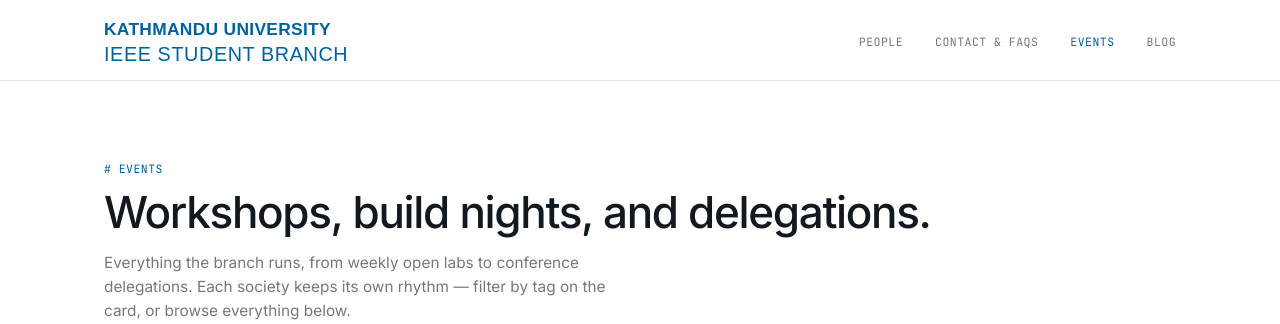
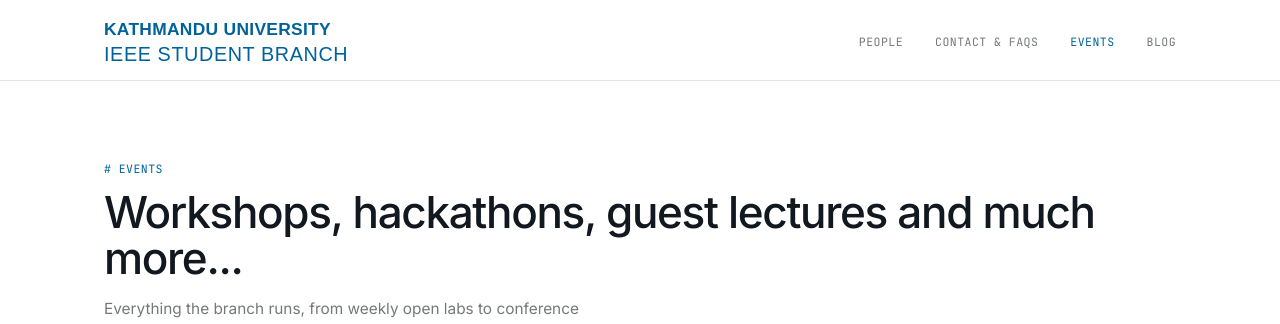
Before and after one commit to ieeeku/webpage, a Next.js app: page /events in a window 1280 px wide. Shown: the top 324 px of the page. Built offline with nearby package versions, Linux system fonts and the light colour scheme.

Commit message:
fix: minor changess

```diff
--- a/app/events/page.tsx
+++ b/app/events/page.tsx
@@ -14,7 +14,7 @@
         <div className="mx-auto max-w-6xl px-6 pb-14 pt-16 md:px-10 md:pt-20">
           <p className="font-mono text-label uppercase text-tertiary"># Events</p>
           <h1 className="mt-3 text-display-sm text-primary">
-            Workshops, build nights, and delegations.
+            Workshops, hackathons, guest lectures and much more...
           </h1>
           <p className="mt-4 max-w-lg text-body text-secondary">
             Everything the branch runs, from weekly open labs to conference
--- a/app/layout.tsx
+++ b/app/layout.tsx
@@ -5,7 +5,7 @@
 
 export const metadata: Metadata = {
   title: {
-    default: "Home — IEEE Kathmandu University Student Branch",
+    default: "IEEE Kathmandu University Student Branch",
     template: "%s — IEEE KU Student Branch",
   },
   description:
```
